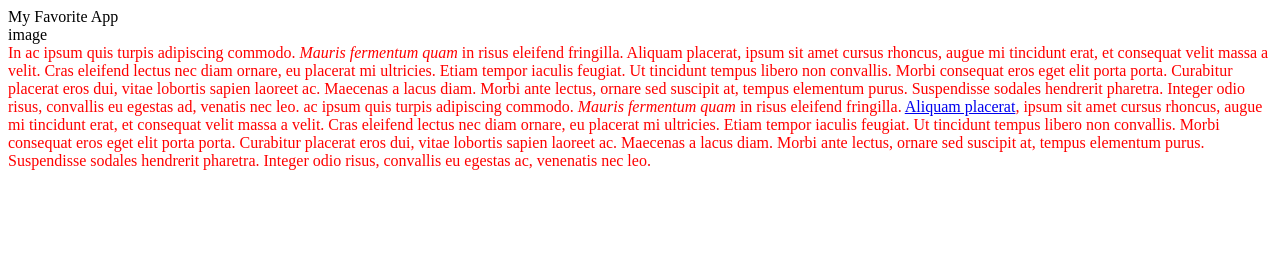
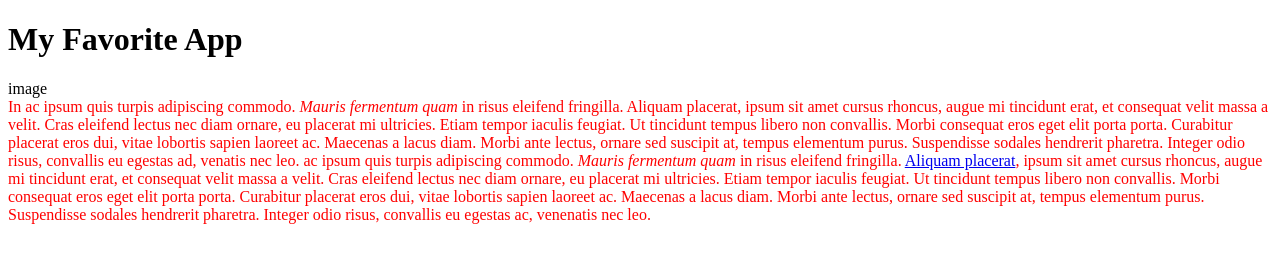
Before and after one commit to hellodtds/portfolio, a plain HTML site: page toplist/index.html in a window 1280 px wide. Drawn offline with Linux system fonts and the light colour scheme.

Commit message:
Add `h1` to index.html

```diff
--- a/toplist/index.html
+++ b/toplist/index.html
@@ -7,7 +7,7 @@
 
     <!-- ** Branch: starter__new-project-setup ** -->
 
-    <div class="title">My Favorite App</div>
+    <div class="title"><h1>My Favorite App</h1></div>
     <div class="app">
         <div class="screenshot">image</div>
         <div class="description">
```
